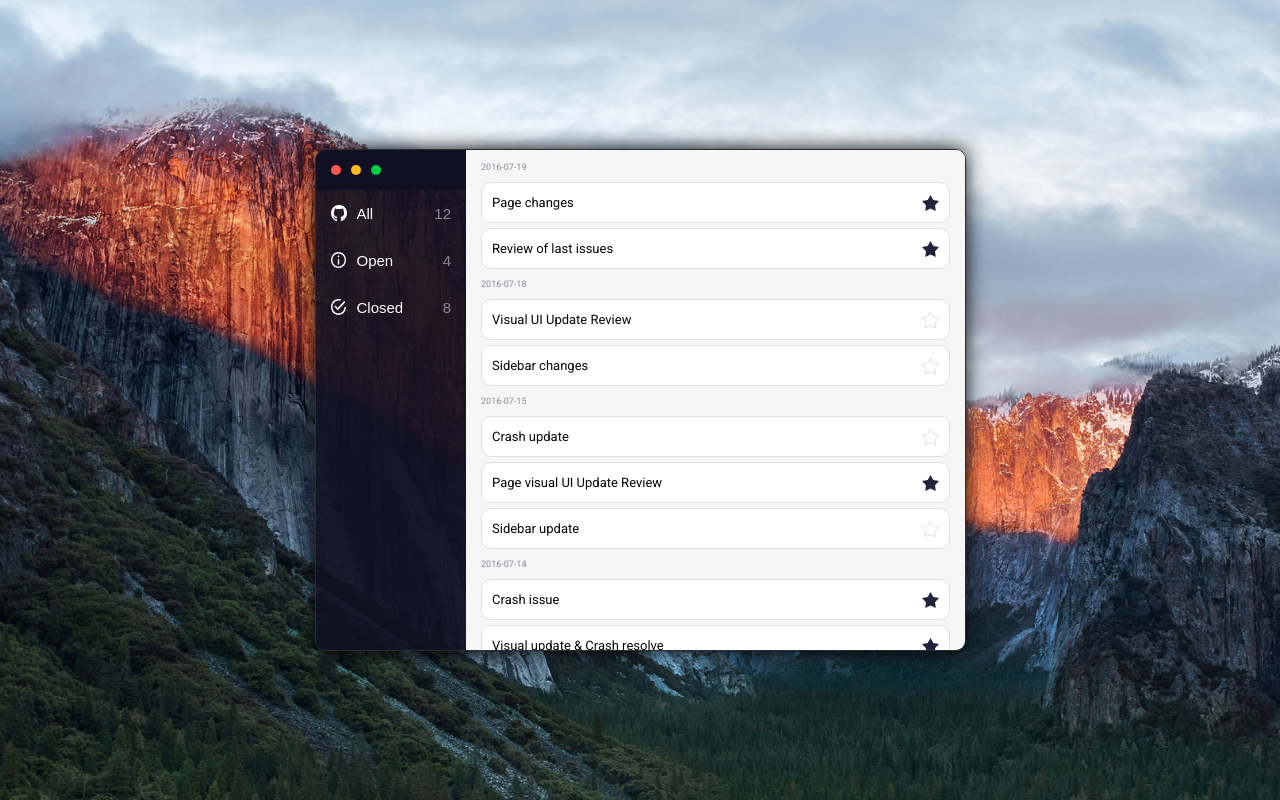
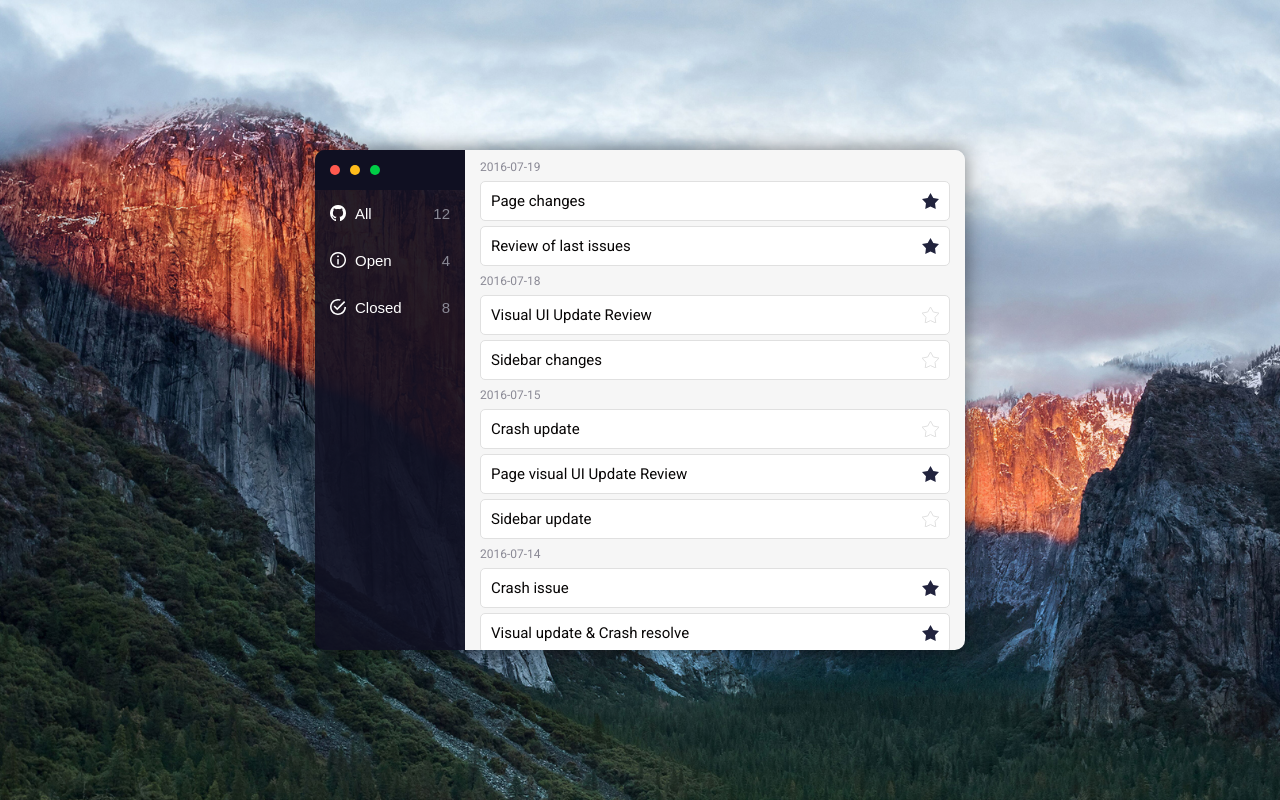
Before and after one commit to juliaszymura/github-issues-app, a React (Create React App) app: page / in a window 1280 px wide. Built offline with nearby package versions, Linux system fonts and the light colour scheme.

Commit message:
fix pixel values

```diff
--- a/src/App.css
+++ b/src/App.css
@@ -27,25 +27,25 @@ body {
 }
 
 .app {
+  --app-border-radius: 10px;
+
   display: flex;
   flex-direction: row;
   justify-content: space-between;
 
-  /* check and fix */
-  height: 502px;
-  width: 651px;
-  border: solid #282c34 1px;
-  border-radius: 10px;
-  box-shadow: 0 0 20px black;
+  height: 500px;
+  width: 650px;
+  border-radius: var(--app-border-radius);
+  box-shadow: 0 0 20px rgba(0, 0, 0, 0.5);
 }
 
 .sidebar {
   display: flex;
   flex-direction: column;
 
-  width: 151px;
+  width: 150px;
   height: 100%;
-  border-radius: 9px 0 0 9px;
+  border-radius: var(--app-border-radius) 0 0 var(--app-border-radius);
   background: rgba(16, 16, 34, 0.9);
 }
 
@@ -54,7 +54,7 @@ body {
   flex-direction: row;
   gap: 10px;
   padding: 15px;
-  border-radius: 9px 0 0 0;
+  border-radius: var(--app-border-radius) 0 0 0;
   background: rgb(16, 16, 34);
 }
 
@@ -82,7 +82,7 @@ body {
   flex-direction: row;
   justify-content: space-between;
   align-self: stretch;
-  gap: 10px;
+  gap: 9px;
 
   padding: 15px;
 
@@ -107,16 +107,16 @@ body {
 .issues {
   height: 100%;
   width: 500px;
-  border-radius: 0 9px 9px 0;
+  border-radius: 0 var(--app-border-radius) var(--app-border-radius) 0;
   background: #f6f6f6;
   color: black;
 
   display: flex;
   flex-direction: column;
   align-items: flex-start;
-  gap: 10px;
+  gap: 8px;
 
-  padding: 12px 15px;
+  padding: 10px 15px;
   overflow: auto;
 }
 
@@ -126,15 +126,18 @@ body {
   flex-direction: column;
   align-items: flex-start;
   align-self: stretch;
+}
+
+.issues__group {
+  gap: 7px;
+}
+
+.issues__group__list {
   gap: 5px;
 }
 
-.issues__group {
-  gap: 10px;
-}
-
 .issues__group__heading {
-  font-size: 9px;
+  font-size: 12px;
   font-weight: normal;
   color: #8a8995;
 }
@@ -145,15 +148,15 @@ body {
   align-items: center;
   justify-content: space-between;
 
-  font-size: 13px;
+  font-size: 15px;
   color: #080606;
 
   width: 100%;
-  height: 41px;
+  height: 40px;
   padding: 10px;
 
   border: solid #e0e0e0 1px;
-  border-radius: 10px;
+  border-radius: 5px;
 
   background: #ffffff;
 }
```
